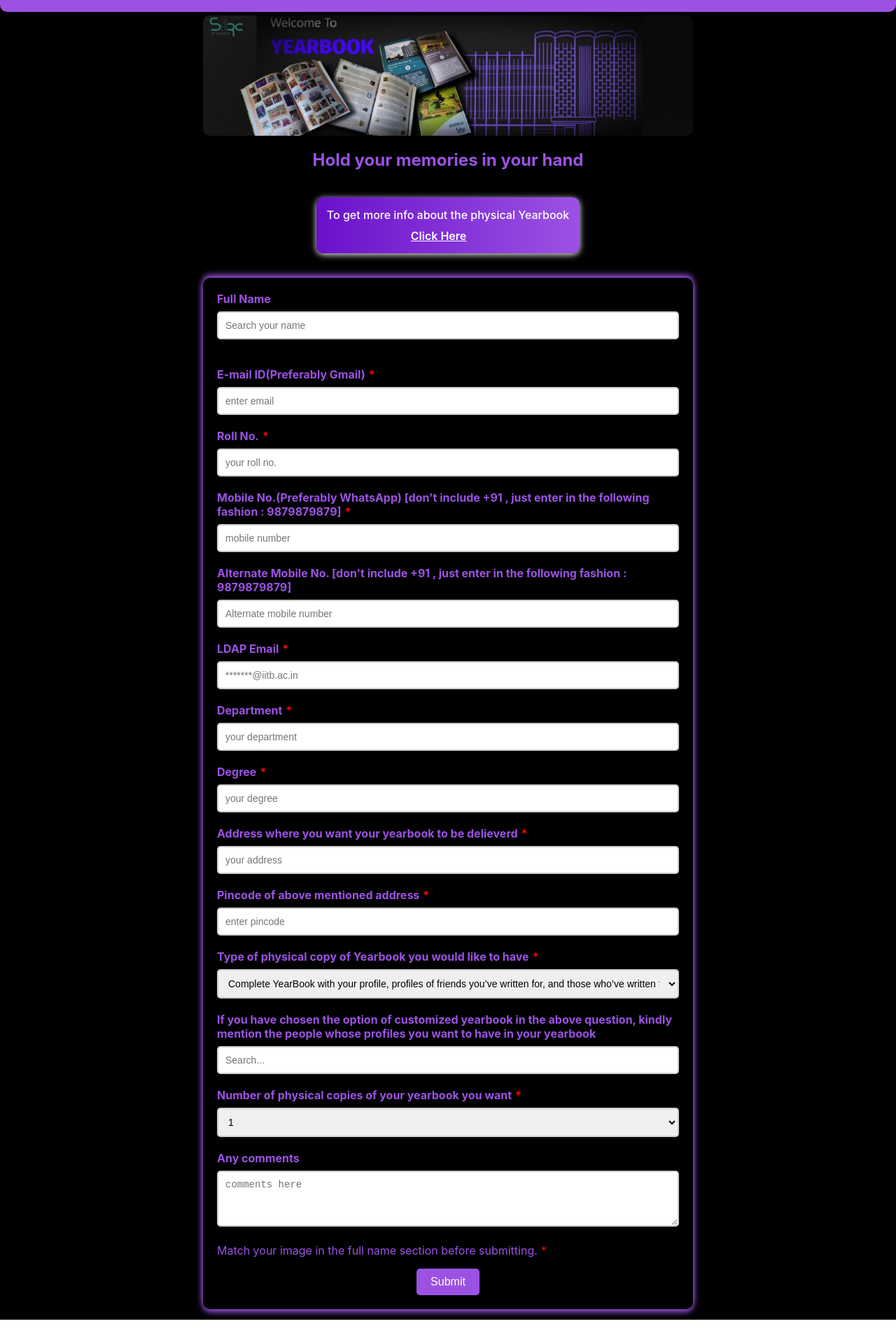
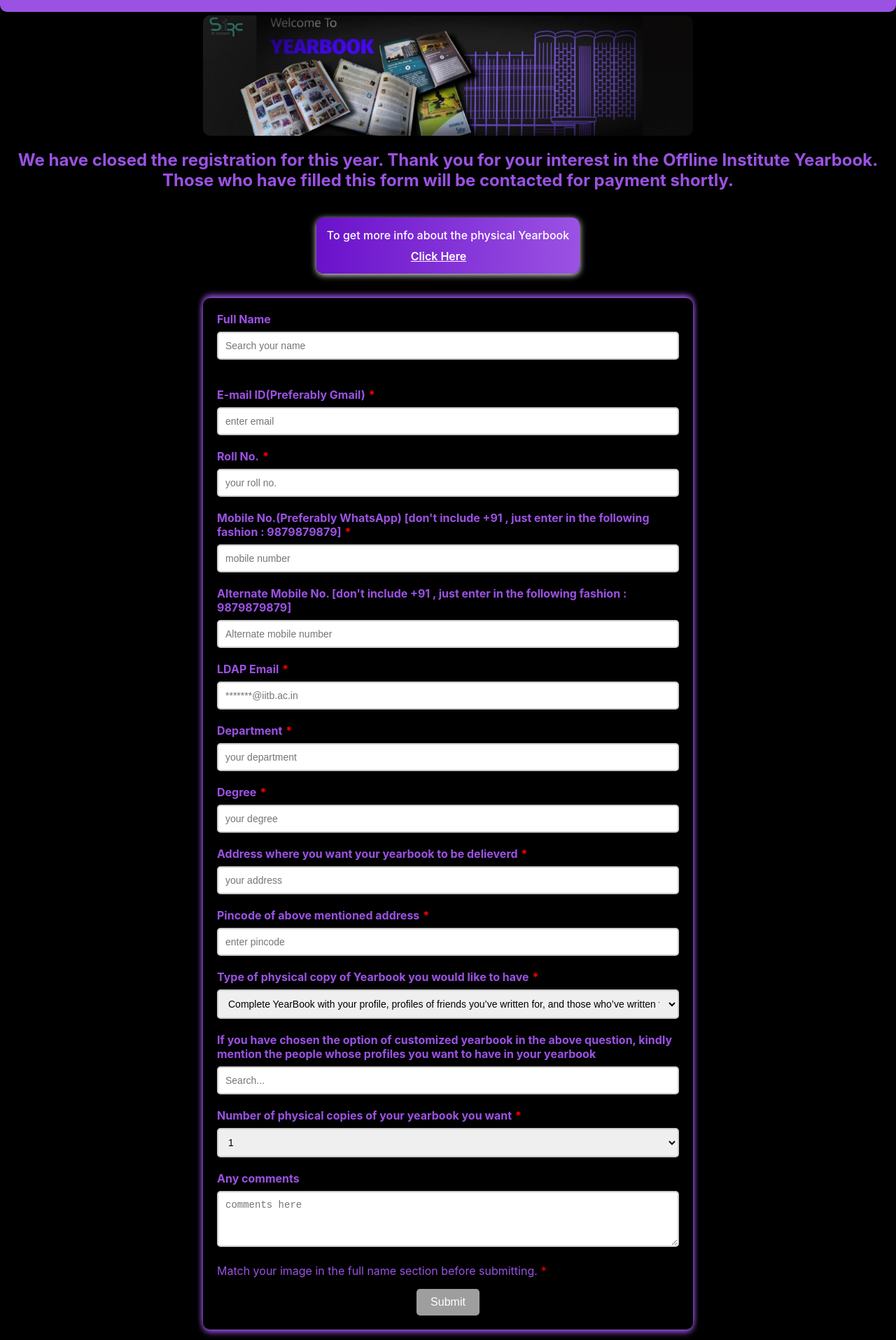
Before and after one commit to arushsri/SARC_YB_LP, a React (Create React App) app in the folder frontend/: page / in a window 1280 px wide. Shown: the part 67-1982 px from the top of the page at 70% size. Before the commit the page ends 1953 px from the top, so only its background shows below. Built offline with nearby package versions, Linux system fonts and the light colour scheme.

Commit message:
form closed again

```diff
--- a/frontend/src/Form.js
+++ b/frontend/src/Form.js
@@ -18,8 +18,8 @@ function Form() {
         <h1 className="heading">YEARBOOK 2025</h1>
       </header>
       <div> <img src={banner} alt='banner' className='banner'/></div>
-      <div className='subhead'><h2>Hold your memories in your hand</h2></div>
-      {/* <div className='subhead'><h2>We have closed the registration for this year. Thank you for your interest in the Offline Institute Yearbook. Those who have filled this form will be contacted for payment shortly.</h2></div> */}
+      {/* <div className='subhead'><h2>Hold your memories in your hand</h2></div> */}
+      <div className='subhead'><h2>We have closed the registration for this year. Thank you for your interest in the Offline Institute Yearbook. Those who have filled this form will be contacted for payment shortly.</h2></div>
       <div class="yearbook-preview">
             <p>To get more info about the physical Yearbook</p>
             <a href="https://docs.google.com/document/d/121Bk5j9D1-Yv8pKUt4_lVHSAsXQiauzvJVilbE02Kso/edit?usp=sharing" target="_blank" rel="noopener noreferrer">Click Here</a>
--- a/frontend/src/FormInputs.js
+++ b/frontend/src/FormInputs.js
@@ -142,12 +142,12 @@ function FormInputs() {
       </div>
     <div><p htmlFor='type of  copy' className='required'>Match your image in the full name section before submitting.</p></div>
 
-      <button type='submit' className='submit-button' disabled={loading}>
+      {/* <button type='submit' className='submit-button' disabled={loading}>
+        {loading ? 'Submitting...' : 'Submit'}
+      </button> */}
+      <button type='submit' className='submit-button' disabled='true'>
         {loading ? 'Submitting...' : 'Submit'}
       </button>
-      {/* <button type='submit' className='submit-button' disabled='true'>
-        {loading ? 'Submitting...' : 'Submit'}
-      </button> */}
       {error && <div className='error-message'>{error}<p htmlFor='type of  copy' className='required'>Match your image in the full name section before submitting.</p><p htmlFor='type of  copy' className='required'>Also confirm that the phone numbers (9876543210) has no prefix and the emails (person@iitb.ac.in and person@gmail.com) are added in the correct format.</p></div>}
       {success && <div className='success-message'>Form submitted successfully!</div>}
     </form>
```
